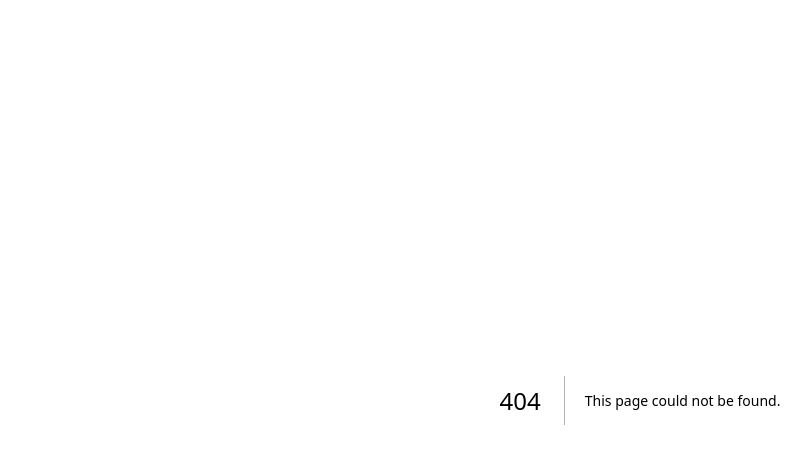
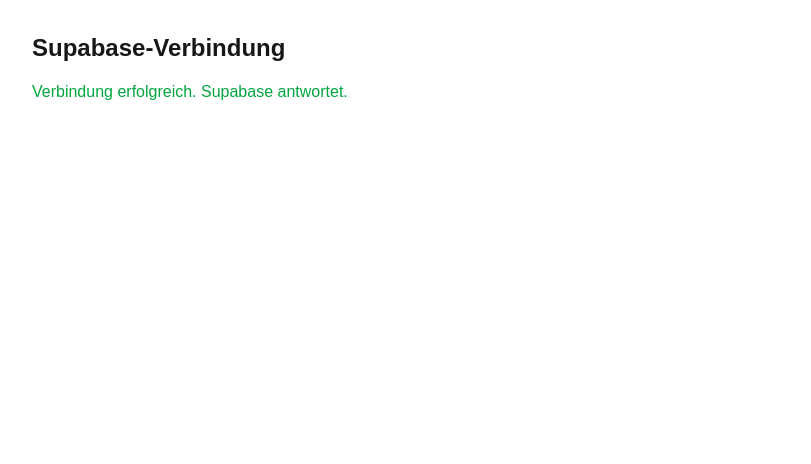
Before and after one commit to christianfelten21-cpu/habit-xp, a Next.js app: page /supabase-test in a window 1280 px wide. Before the commit this address had no page. Shown: the top 464 px of the page, without its empty margins (0-811 px from the left). Built offline with nearby package versions, Linux system fonts and the light colour scheme; no server answers.

Commit message:
Add Supabase connection test page

```diff
--- /dev/null
+++ b/app/supabase-test/page.tsx
@@ -0,0 +1,35 @@
+import { createClient } from "@/lib/supabase/server";
+
+export default async function SupabaseTestPage() {
+  try {
+    const supabase = await createClient();
+    const { error } = await supabase.auth.getSession();
+
+    if (error) {
+      return (
+        <main className="min-h-screen p-8">
+          <h1 className="text-2xl font-bold">Supabase-Verbindung</h1>
+          <p className="mt-4 text-red-600">Fehler: {error.message}</p>
+        </main>
+      );
+    }
+
+    return (
+      <main className="min-h-screen p-8">
+        <h1 className="text-2xl font-bold">Supabase-Verbindung</h1>
+        <p className="mt-4 text-green-600">
+          Verbindung erfolgreich. Supabase antwortet.
+        </p>
+      </main>
+    );
+  } catch (error) {
+    const message = error instanceof Error ? error.message : "Unbekannter Fehler";
+
+    return (
+      <main className="min-h-screen p-8">
+        <h1 className="text-2xl font-bold">Supabase-Verbindung</h1>
+        <p className="mt-4 text-red-600">Fehler: {message}</p>
+      </main>
+    );
+  }
+}
```
